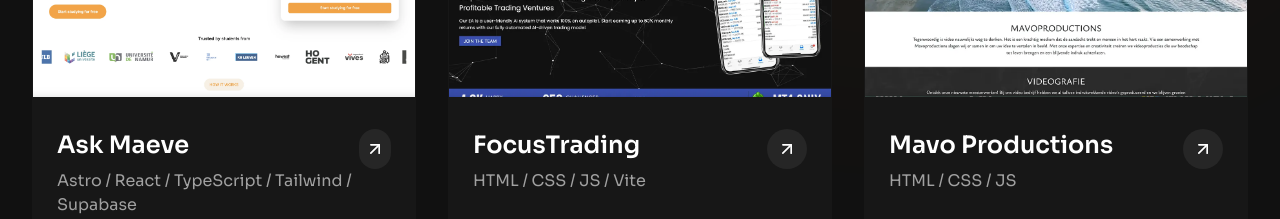
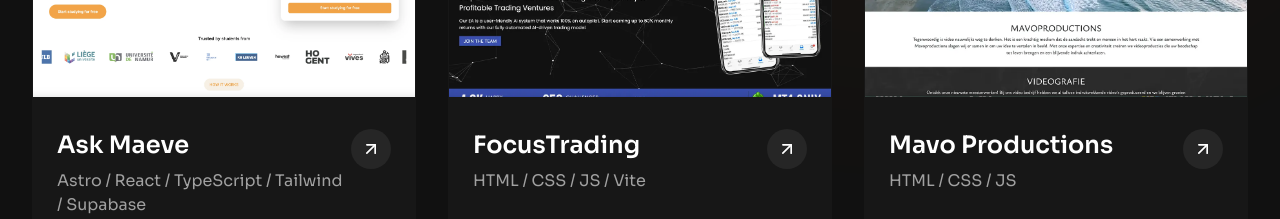
Before and after one commit to thibovonderlynckllc/tv-portfolio, a Next.js app: page / in a window 1280 px wide. Shown: the part 2180-2399 px from the top of the page. Built offline with nearby package versions, Linux system fonts and the light colour scheme.

Commit message:
fix: oval circle

```diff
--- a/src/app/components/MyProjects.tsx
+++ b/src/app/components/MyProjects.tsx
@@ -133,7 +133,7 @@
                           <p className="text-neutral-400 text-xs sm:text-sm md:text-base">{project.technology}</p>
                         </div>
                         <div
-                          className="w-8 h-8 sm:w-9 sm:h-9 md:w-10 md:h-10 bg-neutral-800 rounded-full flex items-center justify-center group-hover:bg-orange-500 transition-colors duration-300"
+                          className="w-8 h-8 sm:w-9 sm:h-9 md:w-10 md:h-10 shrink-0 bg-neutral-800 rounded-full flex items-center justify-center group-hover:bg-orange-500 transition-colors duration-300"
                         >
                           <ArrowUpRight className="w-4 h-4 sm:w-4.5 sm:h-4.5 md:w-5 md:h-5 text-white" />
                         </div>
```
